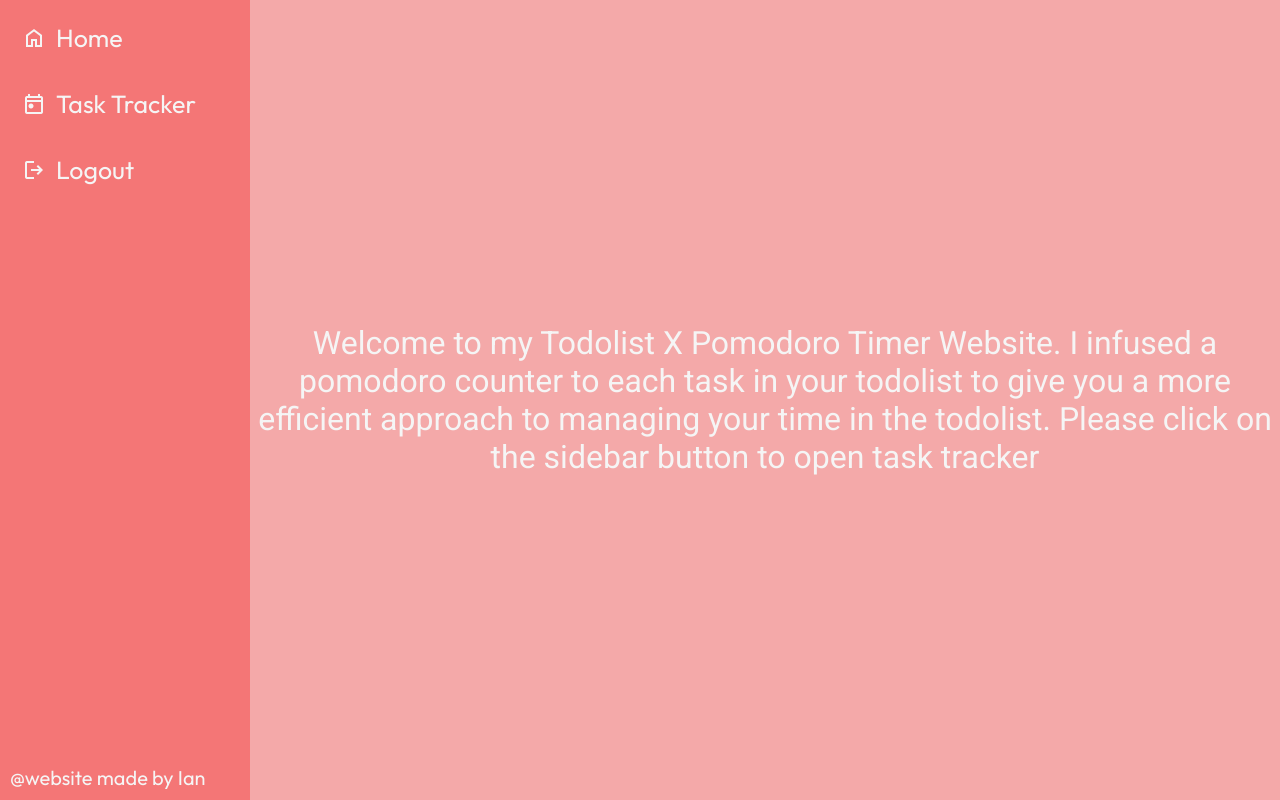
After one commit to Iann-n/CS50_final_project, a Flask app: page /homepage in a window 1280 px wide. The commit adds this page. Run offline with Flask 3, Linux system fonts and the light colour scheme.

Commit message:
designed sidebar webpages and fixed sidebar backend + fixed internal issue with pomodoro task

```diff
--- a/app.py
+++ b/app.py
@@ -90,7 +90,7 @@ def register():
 
         cursor.close()
         db.close()
-        return redirect("/task-tracker")
+        return redirect("/homepage")
     else:
         return render_template("register.html")
 
@@ -120,9 +120,19 @@ def login():
         # Restore user session
         session["user_id"] = rows[0]["id"]
 
-        return redirect("/task-tracker")
+        return redirect("/homepage")
     else:
         return render_template("login.html")
+
+@app.route("/logout")
+def logout():
+    session.clear()
+    print("HOMEPAGE CALLED")
+    return redirect("/")
+
+@app.route("/homepage", methods=["GET"])
+def home_page():
+    return render_template("homepage.html")
 
 @app.route("/task-tracker", methods=["GET"])
 def tasktracker():
@@ -179,13 +189,13 @@ def delete_task():
 def gettask():
     db = get_db_connection()
     cursor = db.cursor()
-    tasks = cursor.execute("SELECT id, task, pomocount, month, date FROM tasks WHERE user_id = ?", (session["user_id"],)).fetchall()
+    tasks = cursor.execute("SELECT id, task, pomocount, month, date, completed FROM tasks WHERE user_id = ?", (session["user_id"],)).fetchall()
     cursor.close()
     db.close()
 
     # Convert to dic list
     task_list = [
-        {"id": row["id"], "task": row["task"], "pomocount": row["pomocount"], "month": row["month"], "date": row["date"]}
+        {"id": row["id"], "task": row["task"], "pomocount": row["pomocount"], "month": row["month"], "date": row["date"], "completed": row["completed"]}
         for row in tasks
     ]
     return jsonify({"success": True, "tasks": task_list})
@@ -207,18 +217,25 @@ def updatetask():
         updated_pomocount = data.get("updatedpomoCount")
         id = data.get("taskId")
 
+        if updated_pomocount is None or id is None:
+            return jsonify({"success": False, "error": "Missing data"}), 400
+
         db = get_db_connection()
         cursor = db.cursor()
-        updated_task = cursor.execute("UPDATE tasks SET pomocount = ? WHERE id = ?", (updated_pomocount, id))
-        db.commit()
+        if (updated_pomocount != 0):
+            updated_task = cursor.execute("UPDATE tasks SET pomocount = ? WHERE id = ?", (updated_pomocount, id))
+            db.commit()
+
+        elif (updated_pomocount == 0):
+            updated_task = cursor.execute("UPDATE tasks SET pomocount = ?, completed = ? WHERE id = ?", (updated_pomocount, 1, id))
+            db.commit()
+
         cursor.close()
         db.close()
-
         if updated_pomocount is None or id is None:
             return jsonify({"success": False, "error": "Missing data"}), 400
+
         return jsonify({"success": True})
-
-
 
 if __name__ == "__main__":
     app.run(debug=True)
--- a/static/sidebar.js
+++ b/static/sidebar.js
@@ -0,0 +1 @@
+logoutspan = document.getElementById("sidebar-logoutDiv")
--- a/static/stylesheet.css
+++ b/static/stylesheet.css
@@ -151,6 +151,17 @@ main{
   color: whitesmoke;
   font-size:25px;
 }
+
+.roboto-regular {
+  font-family: "Roboto", sans-serif;
+  font-optical-sizing: auto;
+  font-weight: 500;
+  font-style: normal;
+  font-variation-settings:
+    "wdth" 100;
+  color: whitesmoke;
+}
+
 
 #calendar-wrapper {
     display: flex;
--- /dev/null
+++ b/templates/homepage.html
@@ -0,0 +1,12 @@
+{% extends "layout_main.html" %}
+
+{% block title %}
+Homepage
+{% endblock %}
+
+{% block main %}
+<div class="roboto-regular" style="display: flex; width: 100%; height: 100%; justify-content: center; align-items: center; text-align: center; margin: 10px; font-size: 32px;">
+    Welcome to my Todolist X Pomodoro Timer Website. I infused a pomodoro counter to each task in your todolist to give you a more efficient approach to managing your time in the todolist.
+    Please click on the sidebar button to open task tracker
+</div>
+{% endblock %}
--- a/templates/layout_main.html
+++ b/templates/layout_main.html
@@ -18,24 +18,37 @@
 
         <link rel="stylesheet" href="https://fonts.googleapis.com/css2?family=Material+Symbols+Outlined:opsz,wght,FILL,GRAD@24,400,0,0&icon_names=logout" />
         <link href="https://fonts.googleapis.com/css2?family=Outfit&display=swap" rel="stylesheet">
+
+        <!-- Roboto -->
+        <link rel="preconnect" href="https://fonts.googleapis.com">
+        <link rel="preconnect" href="https://fonts.gstatic.com" crossorigin>
+        <link href="https://fonts.googleapis.com/css2?family=Roboto+Condensed:ital,wght@0,100..900;1,100..900&family=Roboto:ital@0;1&display=swap" rel="stylesheet">
+
         <title>{% block title %}{% endblock %}</title>
     </head>
     <body>
         <div class="row flex-container">
             <div id="sidebar" class="column">
                 <div id="icon_sidebar">
+
+                    <a href="/homepage" style="text-decoration: none; color: inherit;">
                     <div class="sidebar-item">
                         <span class="material-symbols-outlined">home</span>
                         <span class="sidebar-text outfit-regular">Home</span>
                     </div>
+                    </a>
+                    <a href="/task-tracker" style="text-decoration: none; color: inherit;">
                     <div class="sidebar-item">
                         <span class="material-symbols-outlined">today</span>
                         <span class="sidebar-text outfit-regular">Task Tracker</span>
                     </div>
+                    </a>
+                    <a href="/logout" style="text-decoration: none; color: inherit;">
                     <div class="sidebar-item">
                         <span class="material-symbols-outlined">logout</span>
-                        <span class="sidebar-text outfit-regular">Logout</span>
+                        <span class="sidebar-text outfit-regular" style="font-style: normal;">Logout</span>
                     </div>
+                    </a>
                     <h3 id="footer-text" class="outfit-regular" style="font-size: 20px">@website made by Ian</h3>
                 </div>
             </div>
@@ -47,5 +60,6 @@
     </body>
     <footer>
         {% block footer %}{% endblock %}
+        <script src="/static/sidebar.js"></script>
     </footer>
 </html>
--- a/templates/login.html
+++ b/templates/login.html
@@ -7,7 +7,7 @@ Login
 {% block main %}
 <div class ="login-container">
     <form action="/login" method="post">
-            <span class="outfit-regular" id="login-header">Login</span>
+            <span class="roboto-regular" id="login-header">Login</span>
         <div>
             <input autocomplete="off" class="input-field" name="username" placeholder="Username" type="text">
         </div>
--- a/templates/register.html
+++ b/templates/register.html
@@ -7,7 +7,7 @@ Register
 {% block main %}
 <div class ="login-container">
     <form action="/register" method="post">
-            <span class="outfit-regular" id="login-header">Register</span>
+            <span class="roboto-regular" id="login-header">Register</span>
         <div>
             <input autocomplete="off" class="input-field" name="username" placeholder="Username" type="text">
         </div>
```
Also changed, not shown: static/calendar.js (+8 -3 lines), static/pomodoro.js (+17 -6 lines), project.db, 2 other files.
